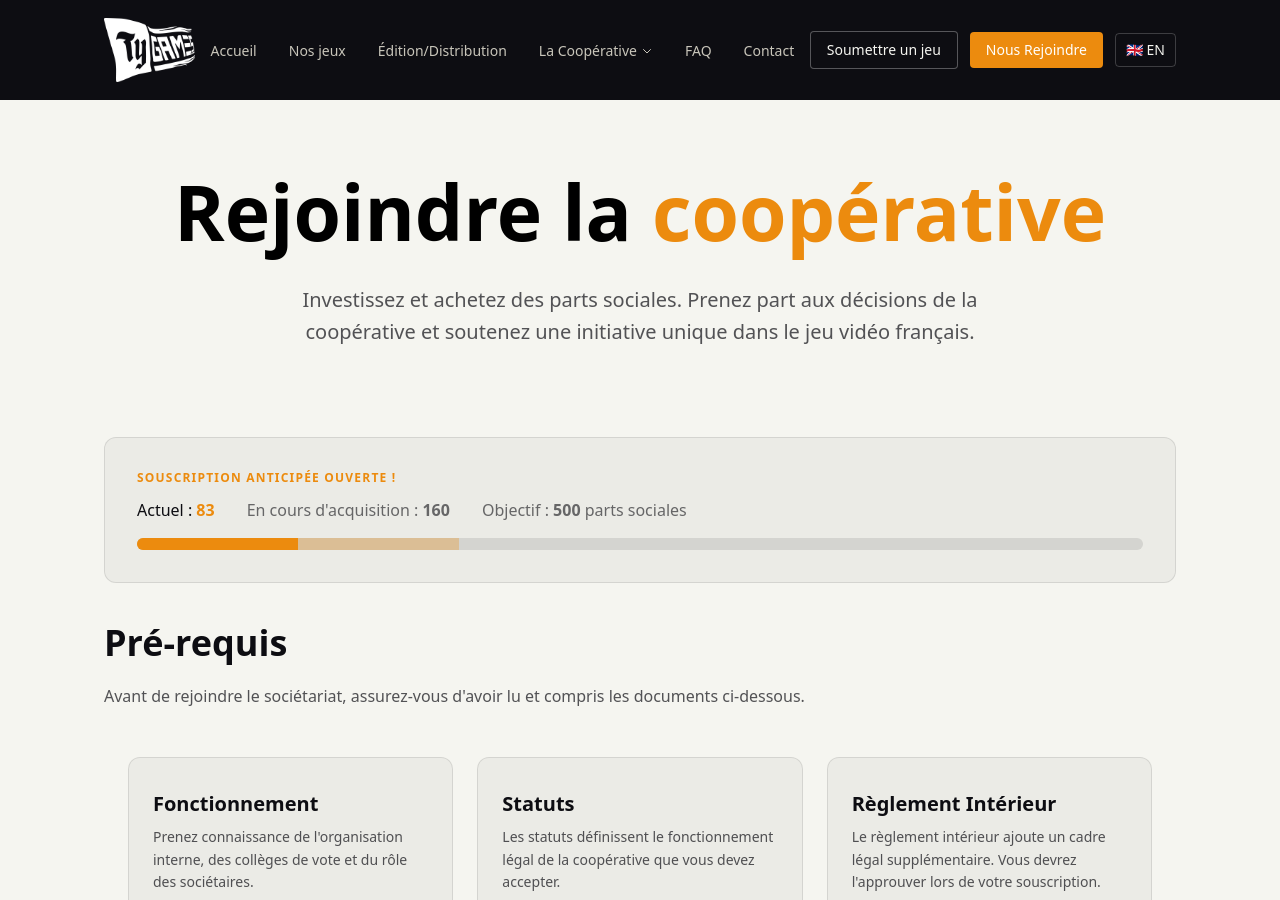
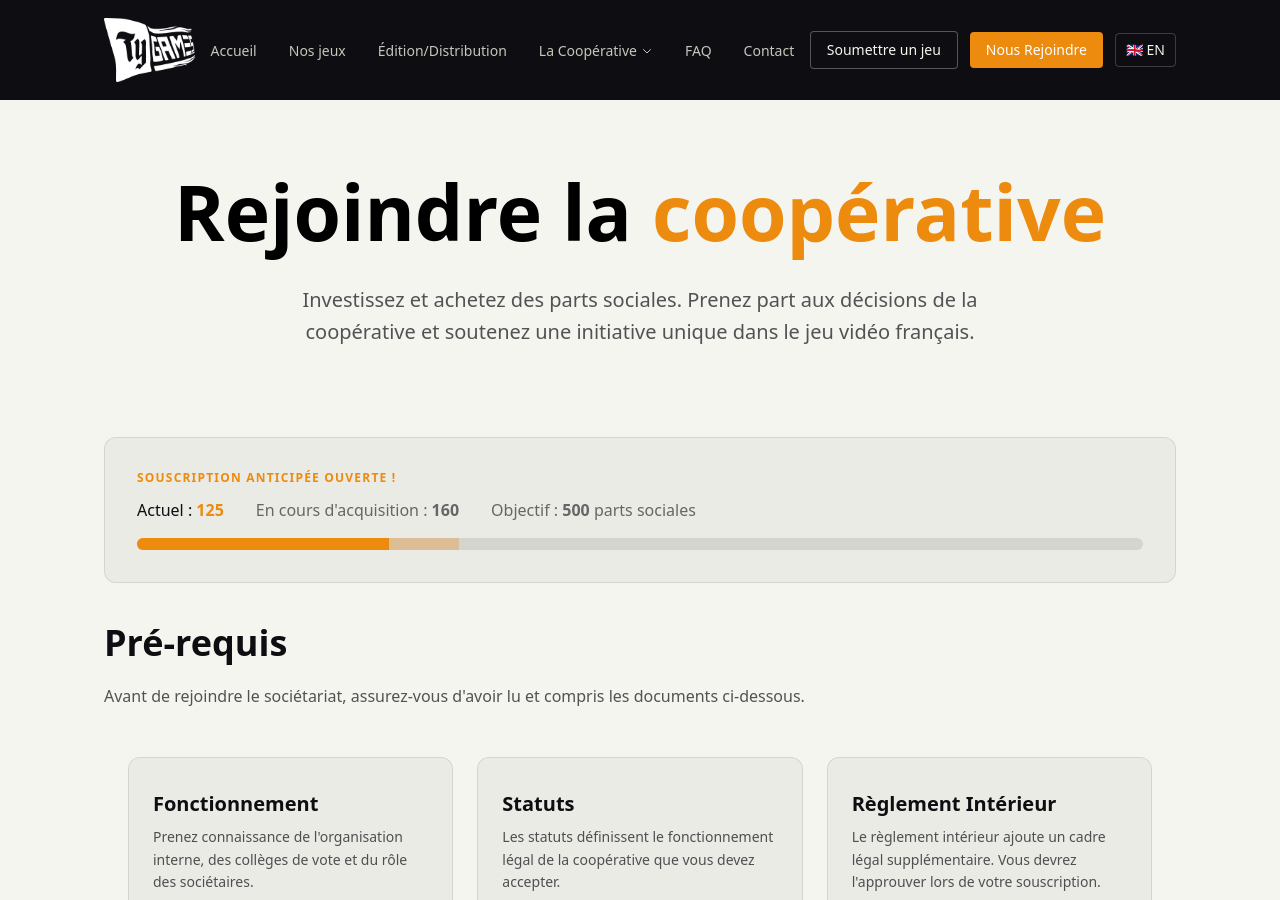
Before and after one commit to tygamesbzh/tygamesbzh.github.io, a Jekyll site: the page built from _pages_fr/invest.md, in a window 1280 px wide and 900 px high. Built offline with Jekyll 4.4.1, drawn with Linux system fonts in a browser that asks for light colours.

Commit message:
Update _config.yml

```diff
--- a/_config.yml
+++ b/_config.yml
@@ -20,7 +20,7 @@ address:
 subscription:
   enabled: true
   goal: 500
-  acquired: 83
+  acquired: 125
   in_progress: 160
 
 social:
```
